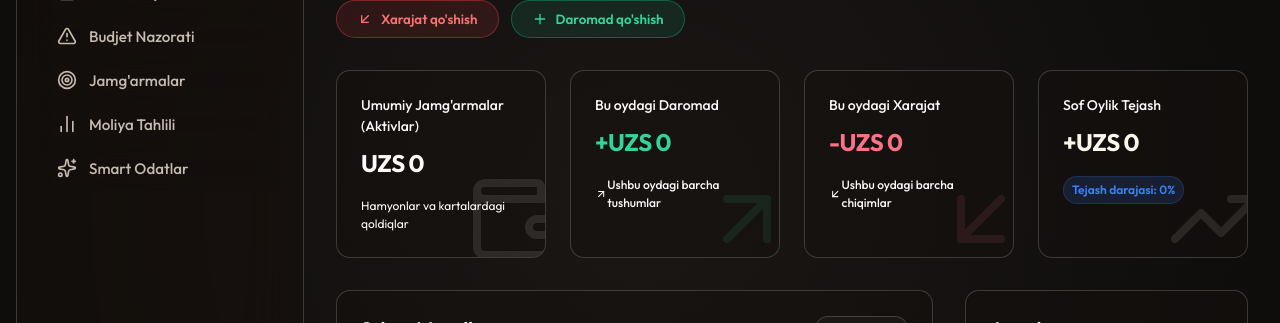
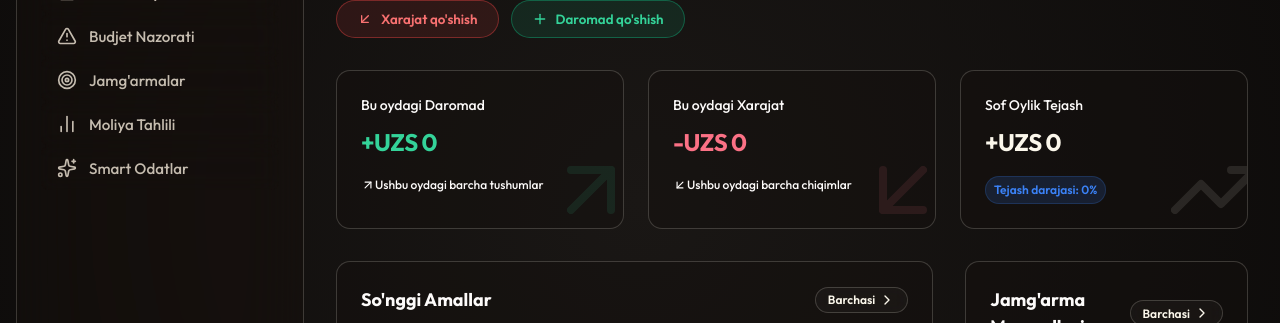
Before and after one commit to joxadevoo/finmanager, a React (Vite) app: page /#/dashboard in a window 1280 px wide. Shown: the part 198-521 px from the top of the page. Built offline with nearby package versions, Linux system fonts and the light colour scheme; no server answers; the database is empty; sample sign-in values are in the browser's storage.

Commit message:
feat: remove Assets KPI card from dashboard and adjust column grid layout to 3 columns

```diff
--- a/src/components/Dashboard.jsx
+++ b/src/components/Dashboard.jsx
@@ -170,17 +170,7 @@
 
 
       {/* Main KPI metrics */}
-      <div className="grid grid-cols-1 md:grid-cols-2 lg:grid-cols-4 gap-6">
-        <div className="glass-panel p-6 relative overflow-hidden group">
-          <div className="absolute -right-4 -bottom-4 opacity-10 text-[var(--text-primary)] group-hover:scale-110 transition-transform duration-300">
-            <Wallet className="w-24 h-24" />
-          </div>
-          <p className="text-sm font-medium text-[var(--text-secondary)]">Umumiy Jamg'armalar (Aktivlar)</p>
-          <h2 className="text-2xl font-bold mt-2 tracking-tight">{formatUZS(totalAssets)}</h2>
-          <div className="mt-4 flex items-center text-xs text-[var(--text-muted)]">
-            Hamyonlar va kartalardagi qoldiqlar
-          </div>
-        </div>
+      <div className="grid grid-cols-1 md:grid-cols-3 gap-6">
 
         <div className="glass-panel p-6 relative overflow-hidden group">
           <div className="absolute -right-4 -bottom-4 opacity-10 text-emerald-400 group-hover:scale-110 transition-transform duration-300">
```
